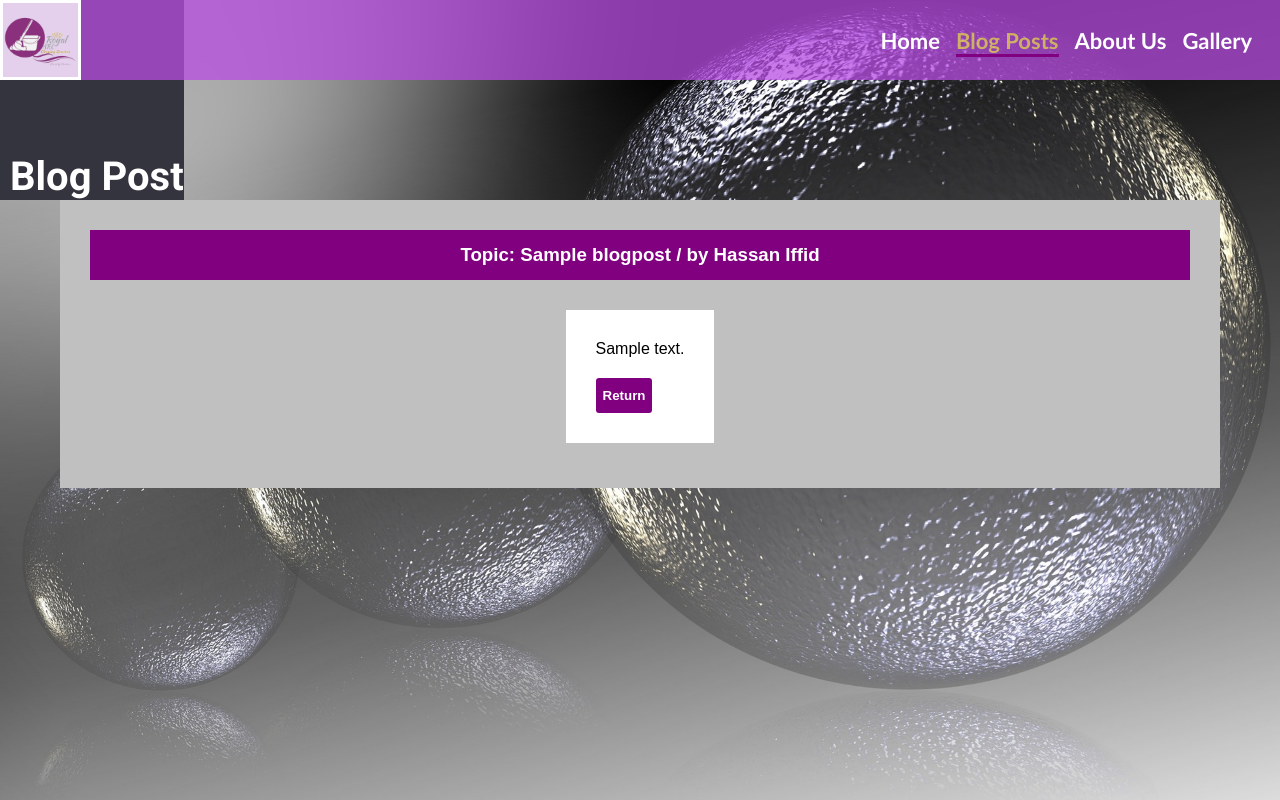
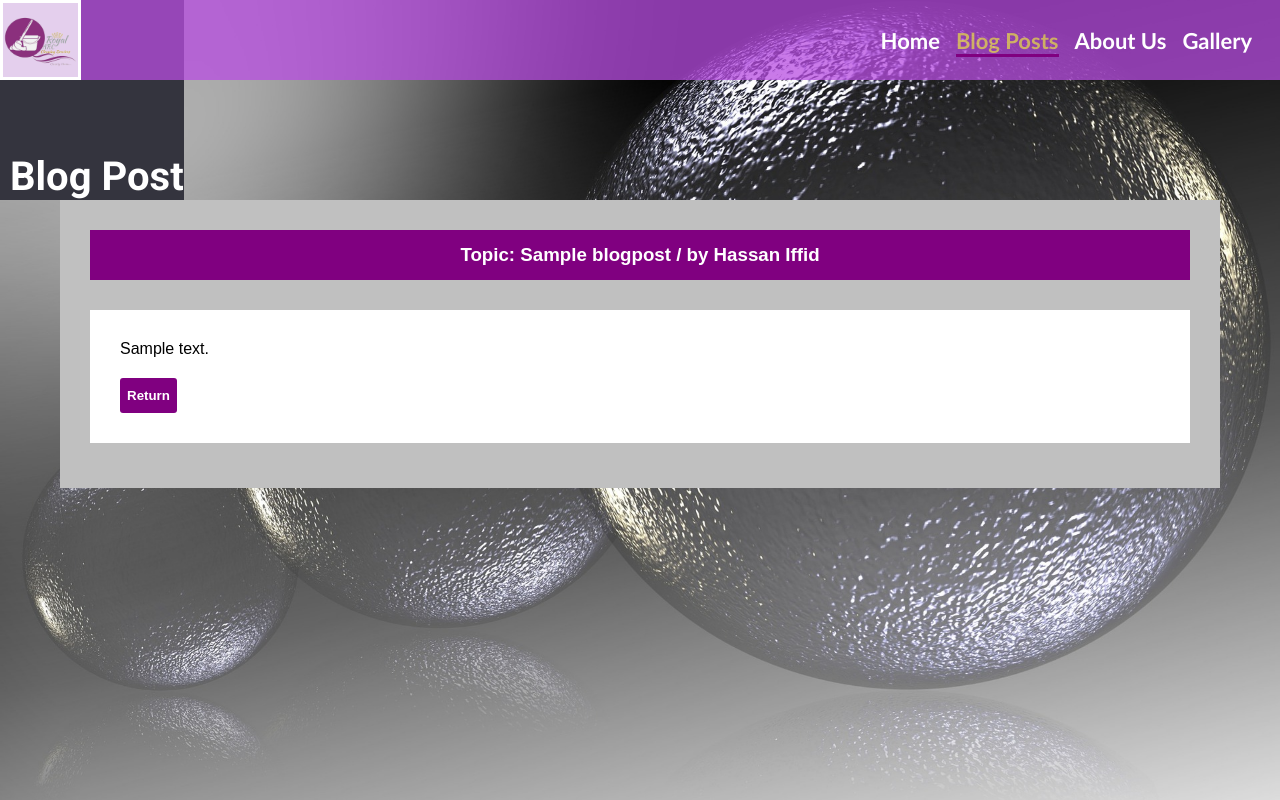
Before and after one commit to Glitch-bug/RoyalArcSite, a Django app: page /posts/1 in a window 1280 px wide. Run offline with Django 3.2, Linux system fonts and the light colour scheme; tables that the repository leaves empty hold one stand-in row (values such as "Sample post"); some libraries are stand-ins or nearby versions.

Commit message:
improved post.css

```diff
--- a/RoyalPages/templates/RoyalPages/base.html
+++ b/RoyalPages/templates/RoyalPages/base.html
@@ -9,7 +9,6 @@
     <link rel="shortcut icon" href="{% static 'RoyalSite/images/royal_logo_link.png' %}">
     {% if home %}
       <link rel="stylesheet" type="text/css" href="{% static 'RoyalSite/css/home.css' %}">
-      <script src="{% static 'RoyalSite/js/home.js' %}"></script>
     {% elif posts %}
       <link rel="stylesheet" type="text/css" href="{% static 'RoyalSite/css/posts.css' %}">
     {% elif abouts %}
--- a/RoyalSite/static/RoyalSite/css/post.css
+++ b/RoyalSite/static/RoyalSite/css/post.css
@@ -1,5 +1,3 @@
-
-
 
 
 .navbar > ul > li > a.posts {
@@ -60,7 +58,7 @@ body{
     margin-bottom: 15px;
     background-color: white;
     padding: 30px;
-
+    width: 100%;
 }
 
 
```
